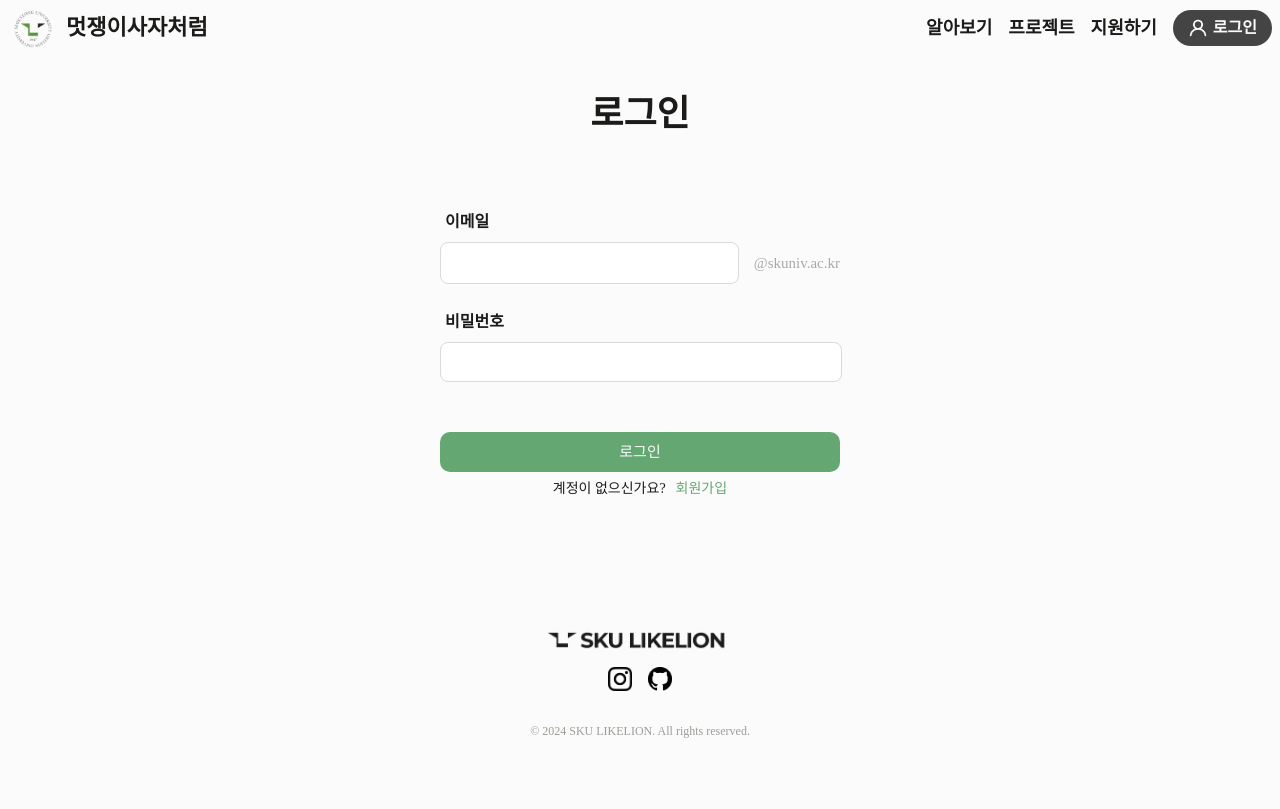
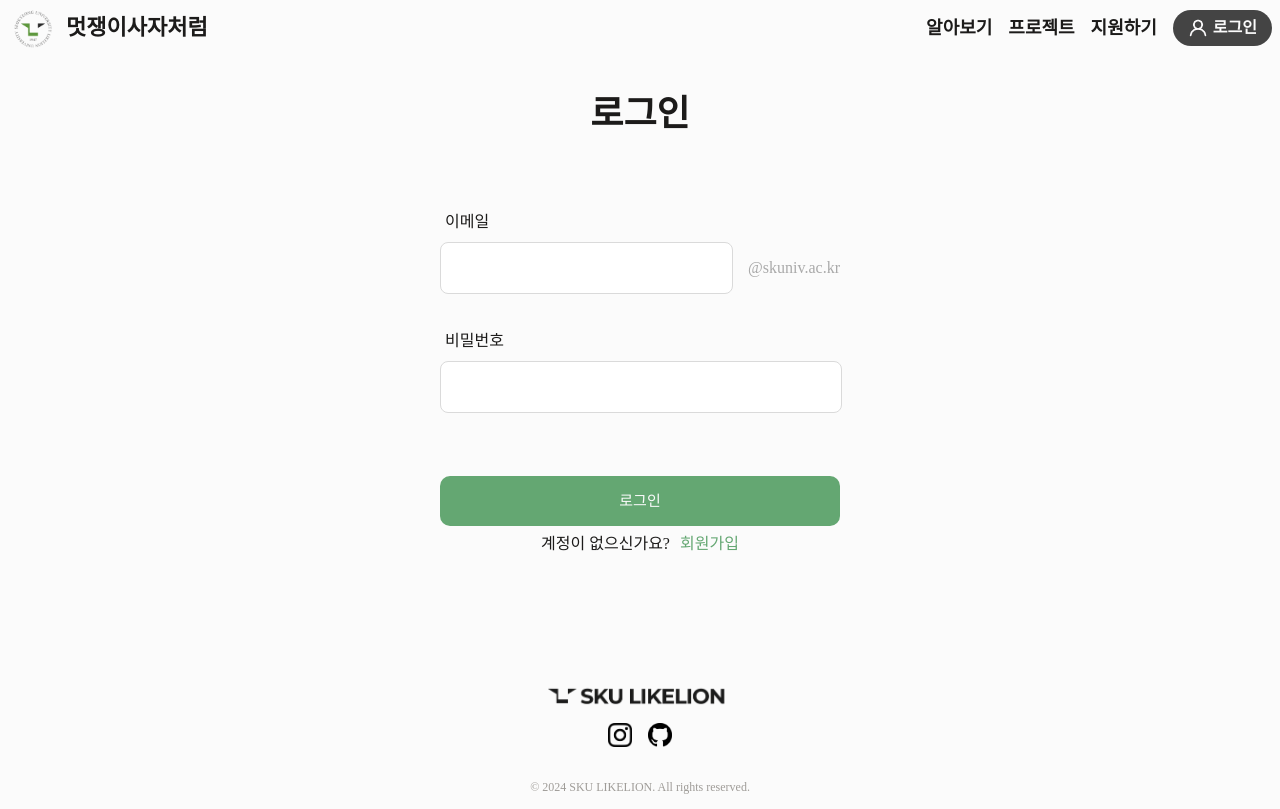
Before and after one commit to LikeLion-SKU/likelion-homepage-fe, a React (Vite) app: page /login in a window 1280 px wide. Built offline with nearby package versions, Linux system fonts and the light colour scheme; no server answers; a web font is replaced by a local one.

Commit message:
:art: 로그인 페이지 UI 수정

```diff
--- a/src/components/login/LoginForm.jsx
+++ b/src/components/login/LoginForm.jsx
@@ -97,6 +97,7 @@ export default function LoginForm() {
             비밀번호
           </label>
           <input
+            autoComplete='off'
             className={cn(
               'login-form__input',
               errors.loginId?.message && 'login-form__input--invalid',
--- a/src/components/login/LoginForm.module.css
+++ b/src/components/login/LoginForm.module.css
@@ -10,22 +10,26 @@
   color: var(--main-text-color);
   margin-bottom: 3vh;
   font-size: 3.6rem;
-  font-weight: 750;
+  font-weight: 700;
   margin-bottom: 7rem;
+}
+
+fieldset{
+  min-height: 37rem;
 }
 
 .login-form__inputbox {
   display: flex;
   flex-direction: column;
   text-align: left;
-  margin-bottom: 2rem;
-  height: 8rem;
+  margin-bottom: 1rem;
+  min-height: 10.9rem;
 }
 
 .login-form__label {
   color: var(--main-text-color);
   font-size: 1.6rem;
-  font-weight: 600;
+  font-weight: 500;
   margin: 0.5rem;
   line-height: 3rem;
 }
@@ -40,7 +44,7 @@
   border: 1px solid var(--grey-da-color);
   border-radius: 8px;
   width: 95%;
-  height: 2rem;
+  height: 3rem;
   padding: 1rem;
 }
 
@@ -60,7 +64,7 @@
 .login-form__emailDomain{
   margin-left: 1.5rem;
   color: var(--grey-a9-color);
-  font-size: 1.5rem;
+  font-size: 1.6rem;
   font-weight: 500;
 }
 
@@ -71,26 +75,16 @@
   font-size: 1.2rem;
 }
 
-.login-form__falseBox{
-  border: 1px solid rgb(255, 164, 164);
-  border-radius: 10px;
-  background-color: rgb(255, 212, 212);
-  padding: 2rem;
-  margin-top: 5rem;
-  color: red;
-  font-size: 1.5rem;
-  font-weight: 300;
-}
-
 .button {
   color: var(--main-bg-color);
   font-size: 1.5rem;
-  font-weight: 400;
-  margin-top: 3rem;
+  font-weight: 500;
+  margin-top: 1rem;
   margin-bottom: 1rem;
   line-height: 3rem;
   padding: 0.5rem 1rem;
   width: 100%;
+  height: 5rem;
   background-color: var(--accent-color);
   border-radius: 10px;
   cursor: pointer;
--- a/src/components/login/Signup.module.css
+++ b/src/components/login/Signup.module.css
@@ -3,9 +3,9 @@
   background-color: rgba(255, 255, 255, 0);
   margin-left: 1rem;
   cursor: pointer;
-  font-size: 1.4rem;
+  font-size: 1.6rem;
 }
 
 .signup-mention {
-  font-size: 1.4rem;
+  font-size: 1.6rem;
 }
--- a/src/components/signup/SignupSection1.jsx
+++ b/src/components/signup/SignupSection1.jsx
@@ -320,7 +320,6 @@ export default function SignupSection({ emailSuccess, setEmailSuccess, setEmail,
             >
               로그인
             </button>
-            <button onClick={() => setNow(2)}>회원가입2로 이동~~~~~~!!!!!!! </button>
           </div>
         </div>
       </div>
```
